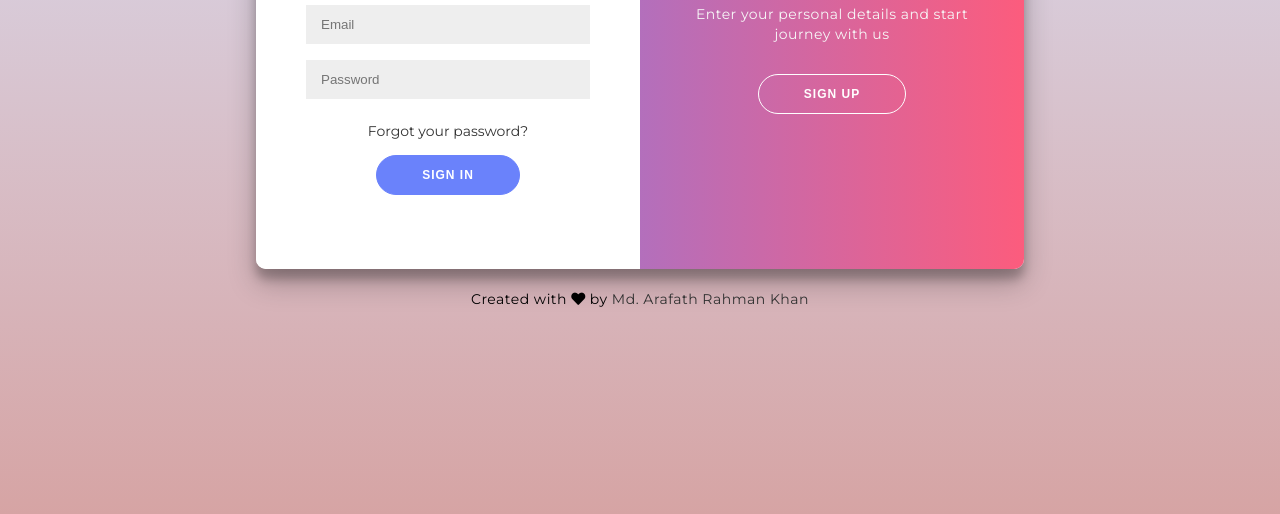
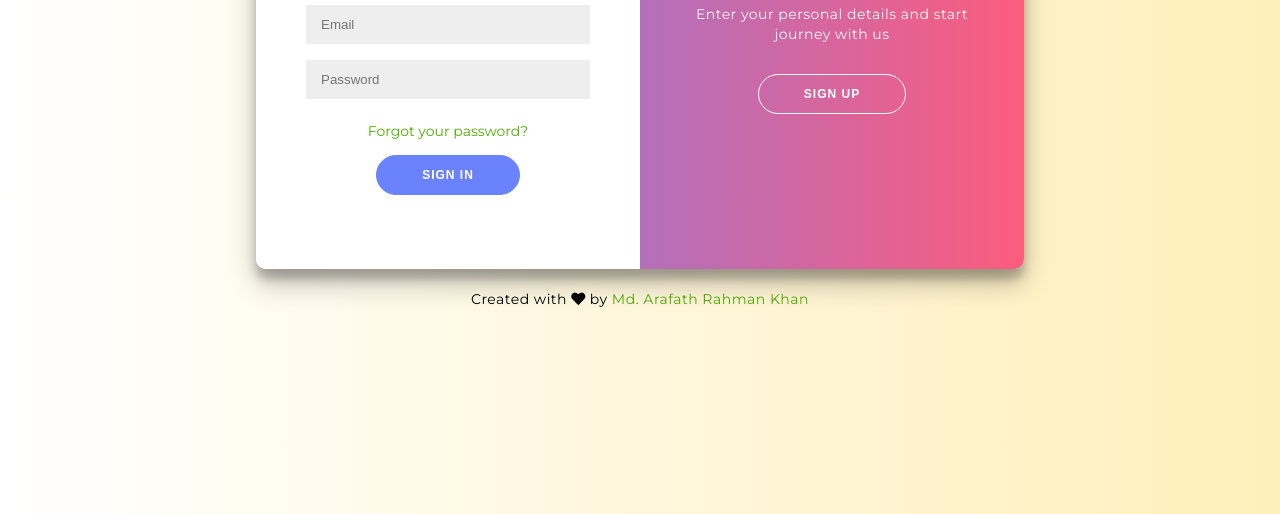
Before and after one commit to Arafath-Rahman/login-signup, a plain HTML site: page index.html in a window 1280 px wide. Shown: the part 316-830 px from the top of the page. Drawn offline with Linux system fonts and the light colour scheme.

Commit message:
finishing touches

```diff
--- a/style.css
+++ b/style.css
@@ -6,9 +6,17 @@
 
 body {
   font-family: "Montserrat", "sans-serif";
-  background: #dae2f8; /* fallback for old browsers */
-  background: -webkit-linear-gradient(to top, #d6a4a4, #dae2f8);
-  background: linear-gradient(to top, #d6a4a4, #dae2f8);
+  background: #ffefba; /* fallback for old browsers */
+  background: -webkit-linear-gradient(
+    to right,
+    #ffffff,
+    #ffefba
+  ); /* Chrome 10-25, Safari 5.1-6 */
+  background: linear-gradient(
+    to right,
+    #ffffff,
+    #ffefba
+  ); /* W3C, IE 10+/ Edge, Firefox 16+, Chrome 26+, Opera 12+, Safari 7+ */
 
   display: flex;
   flex-direction: column;
@@ -36,7 +44,7 @@ span {
 }
 
 a {
-  color: #333;
+  color: #50ad02;
   font-size: 14px;
   text-decoration: none;
   margin: 15px 0;
```
